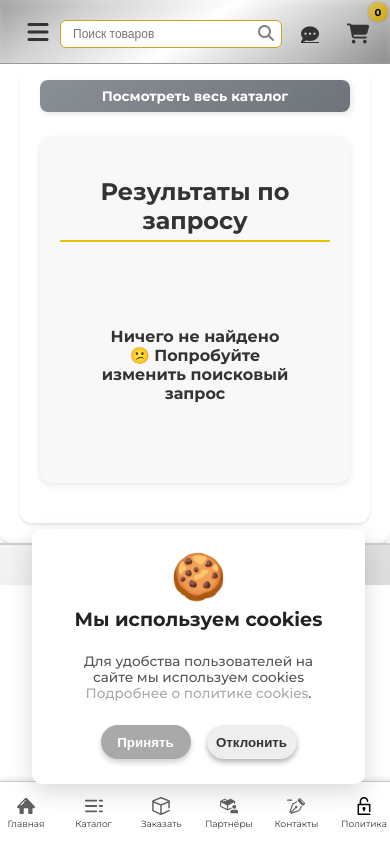
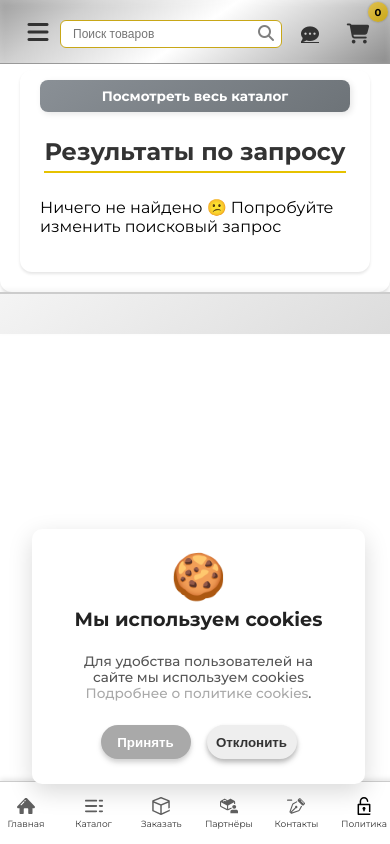
Before and after one commit to YuliyaS-work/ESG_SHOP, a Django app: page /search/ in a window 390 px wide. Run offline with Django 5.2, Linux system fonts and the light colour scheme; parts of the project's set-up code (start-up, migrations or seed data) failed here and were passed over.

Commit message:
12 ноября

```diff
--- a/esg/static/css/catalog.css
+++ b/esg/static/css/catalog.css
@@ -37,7 +37,7 @@
   color: black;
 }
 
-/* Сетка товаров */
+/* Сетка товаров*/
 .products-grid {
   display: grid;
   grid-template-columns: repeat(auto-fit, minmax(220px, 1fr));
@@ -45,8 +45,9 @@
   width: 100%;
   margin: 0 auto;
 }
-/* Карточка товара */
+/* Карточка товара*/
 .product-card-catalog {
+  flex: 0 0 220px;
   display: flex;
   flex-direction: column;
   justify-content: space-between;
@@ -60,34 +61,34 @@
   box-shadow: 0 2px 6px rgba(0,0,0,0.1);
   transition: transform 0.2s, box-shadow 0.2s;
 }
-/* Ховер эффект */
+/* Ховер эффект*/
 .product-card-catalog:hover {
   transform: translateY(-3px);
   box-shadow: 0 4px 12px rgba(0,0,0,0.15);
 }
 
-/* Фото товара */
+/* Фото товара*/
 .product-card-catalog img {
   width: 100%;
-  height: 150px;        /* фиксированная высота для всех карточек */
+  height: 150px;
   object-fit: cover;
   border-radius: 5px;
   margin-bottom: 10px;
 }
-/* Цена */
+/* Цена*/
 .price {
   font-size: 0.9rem;
-  margin: 5px 0;     /* прижимаем вниз */
+  margin: 5px 0;
   color: #333;
 }
 .card-bottom {
-  margin-top: auto;       /* этот блок уходит вниз */
+  margin-top: auto;
   display: flex;
   flex-direction: column;
   gap: 8px;
   align-items: center;
 }
-/* Название товара — ссылка */
+/* Название товара — ссылка*/
 .products-grid .product-card-catalog a {
   text-decoration: none;
   color: #6d7378;
@@ -102,7 +103,7 @@
   font-size: 0.95rem;
 }
 
-/* Ховер на название товара */
+/* Ховер на название товара*/
 .products-grid .product-card-catalog a:hover h3 {
   color: #e6c200;
 }
@@ -229,18 +230,31 @@
   font-weight: 500;
   color: #4a4a4a;
 }
-
-/* Широкие мониторы и 4K */
+/* === Заголовок в поиске === */
+.search-results {
+  display: block;
+  width: fit-content; /* или auto */
+  margin: 20px auto 25px; /* центрирует сам блок */
+  text-align: center;
+  font-size: clamp(1.5rem, 4vw, 2rem);
+  font-weight: 700;
+  color: #333;
+  border-bottom: 2px solid #e6c200;
+  padding-bottom: 5px;
+}
+/* Широкие мониторы и 4K*/
 @media (min-width: 1921px) {
   .catalog-card { flex: 0 0 20%; }
-  .product-card-catalog { flex: 0 0 260px; }
   .products-grid {
-    grid-template-columns: repeat(auto-fit, minmax(220px, 1fr)); /* будет автоматически больше 6 */
+    grid-template-columns: repeat(auto-fit, minmax(220px, 1fr));
     gap: 25px;
   }
-  .product-card-catalog { max-width: 280px; }
+  .product-card-catalog {
+    flex: 0 0 260px;
+    max-width: 280px;
+  }
 }
-/* Десктопы широкие (1440-1919px) */
+/* Десктопы широкие (1440-1919px)*/
 @media (min-width: 1440px) and (max-width: 1920px) {
   .catalog-card { flex: 0 0 25%; }
   .product-card-catalog { flex: 0 0 240px; }
@@ -250,7 +264,7 @@
   }
   .product-card-catalog { max-width: 260px; }
 }
-/* Десктоп широкие (1200-1439px) */
+/* Десктоп широкие (1200-1439px)*/
 @media (min-width: 1200px) and (max-width: 1439px) {
   .products-grid {
     grid-template-columns: repeat(4, 1fr);
@@ -258,7 +272,7 @@
   }
   .product-card-catalog { max-width: 260px; }
 }
-/* Десктопы стандарт (992-1199px) */
+/* Десктопы стандарт (992-1199px)*/
 @media (min-width: 992px) and (max-width: 1199px) {
   .catalog-card { flex: 0 0 30%; }
   .product-card-catalog { flex: 0 0 220px; }
@@ -268,7 +282,7 @@
   }
   .product-card-catalog { max-width: 240px; }
 }
-/* Планшеты большие (769-991px) */
+/* Планшеты большие (769-991px)*/
 @media (min-width: 769px) and (max-width: 992px) {
   .catalog-card { flex: 0 0 40%; }
   .products-grid {
@@ -278,7 +292,7 @@
   .product-card-catalog { max-width: 220px; }
 
 }
-/* Планшеты маленькие (601-768px) */
+/* Планшеты маленькие (601-768px)*/
 @media (min-width: 601px) and (max-width: 768px) {
   .catalog-card { flex: 0 0 45%; }
   .products-grid {
@@ -419,94 +433,3 @@
     width: 100%;
   }
 }
-/* модалка с карточкой
-#quick-view-overlay {
-  position: fixed;
-  inset: 0;
-  background: rgba(0,0,0,0.55);
-  opacity: 0;
-  pointer-events: none;
-  transition: .3s;
-  z-index: 999;
-}
-#quick-view-overlay.active { opacity: 1; pointer-events: auto; }
-
-#quick-view-modal {
-  position: fixed;
-  top: 50%; left: 50%;
-  transform: translate(-50%, -48%);
-  width: 800px;
-  max-width: 95%;
-  background: #fff;
-  padding: 20px;
-  border-radius: 12px;
-  display: flex;
-  gap: 20px;
-  opacity: 0;
-  pointer-events: none;
-  transition: .3s;
-  z-index: 1000;
-}
-#quick-view-modal.active {
-  opacity: 1;
-  pointer-events: auto;
-  transform: translate(-50%, -50%);
-}
-
-.quick-view-content { display: flex; gap: 20px; }
-.quick-image { flex: 1 1 45%; }
-.quick-image img { width: 100%; max-height: 350px; object-fit: contain; border-radius: 8px; }
-
-.quick-info { flex: 1 1 55%; text-align: left; }
-.quick-info h3 { color: #6d7378; margin-bottom: 8px; }
-.quick-info p { margin: 6px 0; color: #333; }
-.quick-info .basket { margin-top: 14px; }
-@media(max-width:600px) { .quick-view-content{flex-direction:column;} }
-
-.product-card-catalog {
-    position: relative;
-    overflow: hidden;
-    background: #fff;
-    border-radius: 10px;
-    box-shadow: 0 2px 6px rgba(0,0,0,0.1);
-    padding: 10px;
-    text-align: center;
-}
-
-.product-image-wrap {
-    position: relative;
-    width: 100%;
-    overflow: hidden;
-}
-
-.product-image-wrap img {
-    width: 100%;
-    display: block;
-}
-
-/* Кнопка на изображении
-.quick-view-btn {
-    position: absolute;
-    bottom: 10px;
-    left: 50%;
-    transform: translateX(-50%);
-    padding: 6px 12px;
-    font-size: 0.8rem;
-    background: rgba(0, 0, 0, 0.45);
-    color: #fff;
-    border: 1px solid rgba(255,255,255,0.7);
-    border-radius: 6px;
-    cursor: pointer;
-    opacity: 0;
-    transition: 0.3s ease;
-}
-
-/* Показывать кнопку только при наведении на карточку
-.product-card-catalog:hover .quick-view-btn {
-    opacity: 1;
-}
-
-.quick-view-btn:hover {
-    background: rgba(0, 0, 0, 0.65);
-    border-color: #ffd400;
-}*/
--- a/esg/static/css/search.css
+++ /dev/null
@@ -1,142 +0,0 @@
-/* === Блок поиска === */
-.search-results {
-  display: flex;
-  flex-direction: column;
-  align-items: center;
-  width: 100%;
-  margin: 20px 0;
-  padding: 20px;
-  background: #f8f8f8;
-  border-radius: 12px;
-  color: #333;
-  text-align: left;
-  overflow: hidden;
-  box-sizing: border-box;
-  box-shadow: 0 2px 6px rgba(0,0,0,0.1);
-  transition: all 0.3s ease;
-}
-
-/* === Заголовок === */
-.search-results h2 {
-   font-size: clamp(1.5rem, 4vw, 2rem);
-  font-weight: 700;
-  margin-bottom: 25px;
-  text-align: center;
-  color: #333;
-  border-bottom: 2px solid #e6c200;
-  display: inline-block;
-  padding-bottom: 5px;
-}
-/* === Сетка карточек === */
-.products-grid {
-  display: grid;
-  grid-template-columns: repeat(auto-fit, minmax(220px, 1fr));
-  gap: 20px;
-  width: 100%;
-  margin: 0 auto;
-  justify-items: center;
-}
-
-/* === Карточка товара === */
-.product-card-catalog {
-  display: flex;
-  flex-direction: column;
-  justify-content: flex-start;
-  width: 100%;
-  max-width: 260px;
-  box-sizing: border-box;
-  padding: 15px;
-  background: #f8f8f8;
-  border-radius: 10px;
-  text-align: center;
-  box-shadow: 0 2px 6px rgba(0,0,0,0.1);
-  transition: transform 0.2s, box-shadow 0.2s;
-}
-
-/* Hover эффект */
-.product-card-catalog:hover {
-  transform: translateY(-3px);
-  box-shadow: 0 4px 12px rgba(0,0,0,0.15);
-}
-
-/* Фото товара */
-.product-card-catalog img {
-  width: 100%;
-  height: 150px;
-  object-fit: cover;
-  border-radius: 5px;
-  margin-bottom: 10px;
-}
-
-/* Название товара — ссылка */
-.product-card-catalog a {
-  display: block;
-  text-decoration: none;
-  color: #6d7378;
-  font-size: 0.95rem;
-  margin: 5px 0;
-  transition: color 0.2s ease;
-}
-
-/* Если внутри a есть h3 */
-.product-card-catalog a h3 {
-  margin: 2px 0;
-  font-size: 0.95rem;
-}
-
-/* Hover для названия */
-.product-card-catalog a:hover h3 {
-  color: #e6c200;
-}
-
-/* Описание товара */
-.product-card-catalog p {
-  font-size: 0.9rem;
-  color: #333;
-  margin: 5px 0;
-}
-
-/* Цена */
-.product-card-catalog .price {
-  font-weight: 500;
-  color: #111;
-  margin-bottom: 12px;
-}
-/* === Если результатов нет === */
-.no-results {
-  text-align: center;
-  font-weight: 700;
-  font-size: clamp(1rem, 3vw, 1.25rem);
-  padding: 20px 25px;
-  display: inline-block;
-  margin: 40px auto;
-  max-width: 90%;
-  box-sizing: border-box;
-}
-
-/* === Адаптация до 320px — одна карточка === */
-@media (max-width: 450px) {
-  .products-grid {
-    grid-template-columns: 1fr;
-    gap: 10px;
-  }
-  .product-card-catalog {
-    width: 100%;
-    padding: 10px;
-  }
-}
-
-/* === Мобильные устройства (до 768px) === */
-@media (min-width: 451px) and (max-width: 768px) {
-  .search-results {
-    padding: 25px 15px; /* уменьшаем внутренние отступы */
-  }
-  .products-grid {
-    grid-template-columns: repeat(2, 1fr); /* всегда 2 колонки */
-    gap: 15px;
-  }
-  .product-card-catalog {
-    width: 100%;
-    padding: 15px;
-  }
-}
--- a/esg/static/js/viewed.js
+++ b/esg/static/js/viewed.js
@@ -48,8 +48,10 @@ async function renderViewedProducts() {
          data-url="${href}">
         <h3>${product.title}</h3>
       </a>
+      <div class="card-bottom">
       <p class="price">${product.price} BYN</p>
       <button type="button" class="basket" data-title="${product.title}" data-price="${product.price}">Купить</button>
+      </div>
     `;
 
     const hasPhoto = product.photo && product.photo.trim() !== '';
--- a/esg/templates/search.html
+++ b/esg/templates/search.html
@@ -5,7 +5,6 @@
 {% block styles %}
     <link rel="stylesheet" href="{% static 'css/catalog.css' %}">
     <link rel="stylesheet" href="{% static 'css/pagination.css' %}">
-    <link rel="stylesheet" href="{% static 'css/search.css' %}">
 {% endblock %}
 {% block meta %}
 <meta name="description" content="Результаты поиска по запросу в каталоге электротоваров: кабели, электроустановочные изделия, системы электроснабжения. Найдите нужный товар быстро и удобно.">
@@ -37,8 +36,8 @@
   </div>
 
 
-  <section class="search-results">
-    <h2>Результаты по запросу</h2>
+<!--  <section class="search-results">-->
+    <h2 class="search-results">Результаты по запросу</h2>
 
     {% if results %}
 
@@ -57,9 +56,9 @@
                 <h3>{{ product.title }}</h3>
               </a>
             {% else %}
-              <span><h3>{{ product.title }}</h3></span>
+              <h3>{{ product.title }}</h3>
             {% endif %}
-
+            <div class="card-bottom">
             <p class="price">{{ product.price }} BYN</p>
             <button type="button"
                     class="basket"
@@ -67,12 +66,12 @@
                     data-price="{{ product.price|floatformat:2 }}">
               Купить
             </button>
-          </div>
+          </div></div>
         {% endfor %}
       </div>
     {% else %}
       <p class="no-results">Ничего не найдено 😕 Попробуйте изменить поисковый запрос</p>
     {% endif %}
-  </section>
+<!--  </section>-->
 </main>
 {% endblock %}
--- a/esg_shop/settings.py
+++ b/esg_shop/settings.py
@@ -24,7 +24,7 @@ BASE_DIR = Path(__file__).resolve().parent.parent
 SECRET_KEY = config('SECRET_KEY')
 
 # SECURITY WARNING: don't run with debug turned on in production!
-DEBUG = config('DEBUG', default=False, cast=bool)
+DEBUG = config('DEBUG', default=True, cast=bool)
 # ALLOWED_HOSTS = ['*']
 ALLOWED_HOSTS = config('ALLOWED_HOSTS', '').split(',')
 
```
Also changed, not shown: esg/static/css/basket.css (+11 -12 lines), esg/static/css/main_page.css (+16 -14 lines), esg/static/css/viewed.css (+13 -1 lines), esg/templates/catalog.html (+1 -47 lines), esg/migrations/0027_alter_electroproduct_title_translit_and_more.py (added), esg/migrations/0028_alter_electroproduct_title_translit_and_more.py (added).
